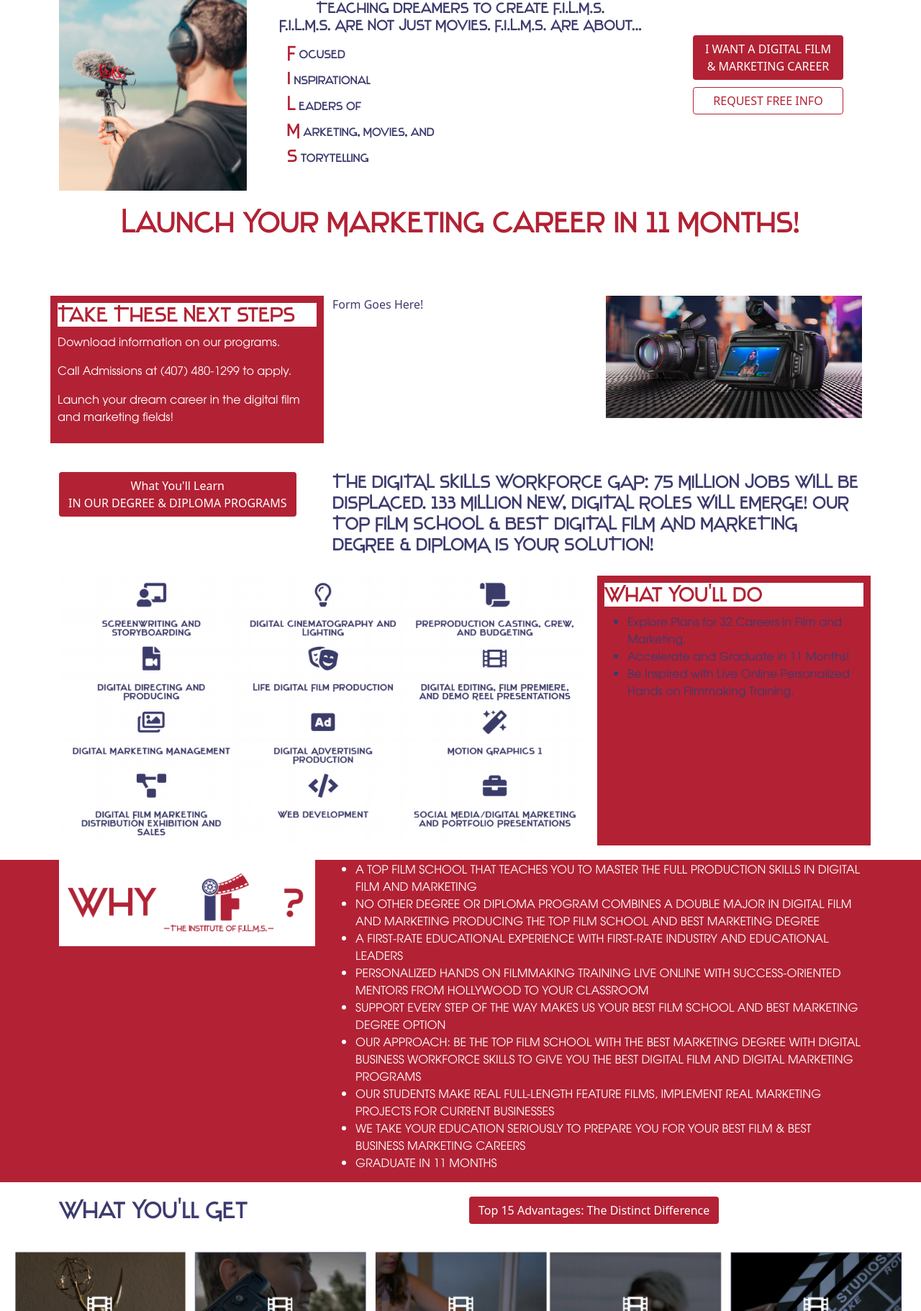
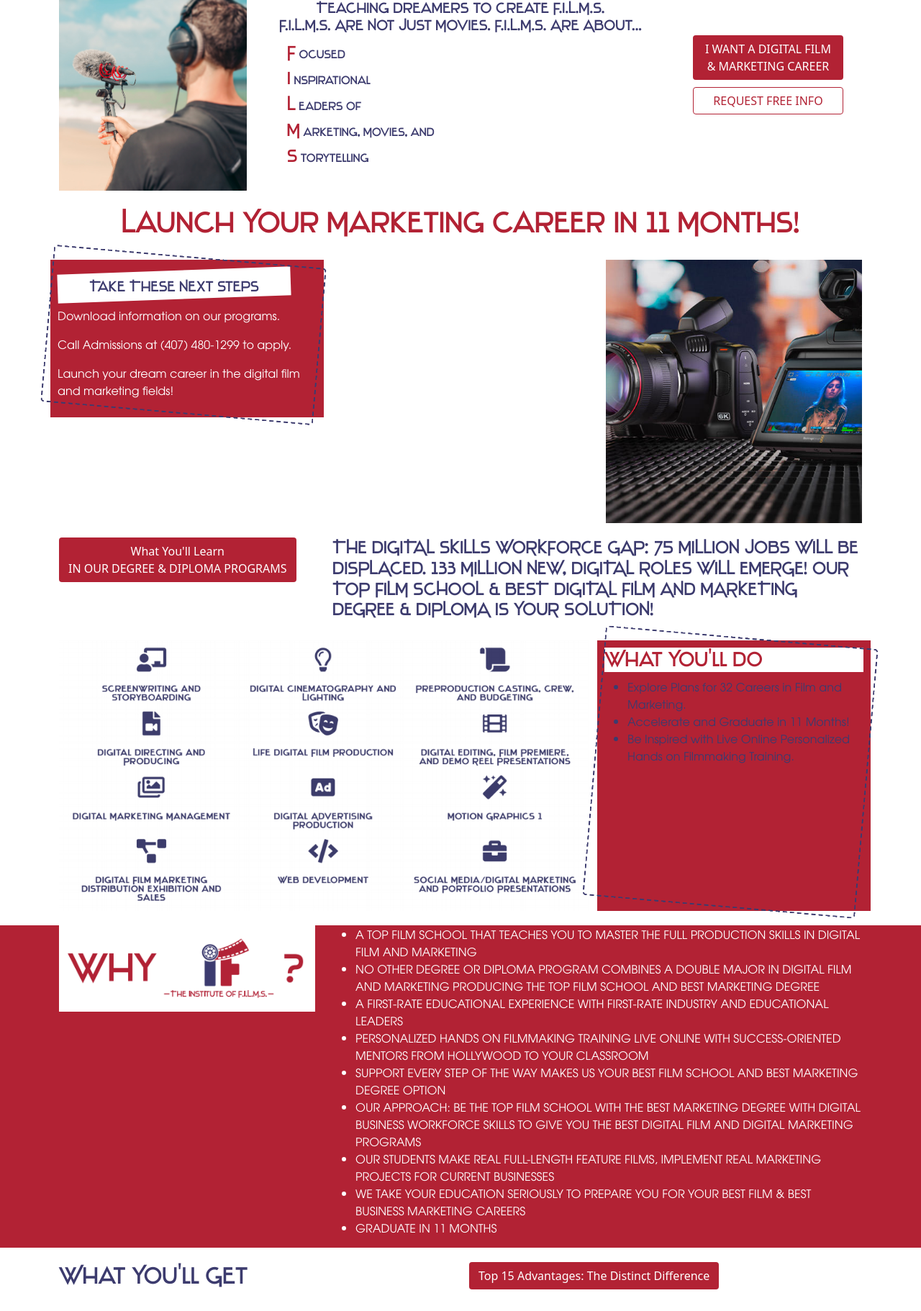
Before and after one commit to Orlandohmor84/tiof-landing-1, a PHP site: page / in a window 1280 px wide. Shown: the part 286-2108 px from the top of the page at 72% size. Run offline with PHP 8.4, Linux system fonts and the light colour scheme; some libraries are stand-ins or nearby versions.

Commit message:
Next Steps Section.

```diff
--- a/src/assets/styles/base.css
+++ b/src/assets/styles/base.css
@@ -56,6 +56,20 @@ img {
     background-color: #b22234;
     padding: 10px;
     color: #fff;
+    position: relative;
+}
+.red-callout::after {
+    content: '';
+    display: block;
+    position: absolute;
+    top: -5px;
+    left: -5px;
+    width: 100%;
+    height: 100%;
+    border: 2px dashed #3c3b6e;
+    border-radius: 5px;
+    -ms-transform: rotate(5deg); /* IE 9 */
+    transform: rotate( 5deg);
 }
 .red-callout p {
     color: #fff;
@@ -74,6 +88,31 @@ img {
 }
 .row-red li {
     color:#fff;
+}
+.transform-bg {
+    width: 90%;
+    height: 40px;
+    background-color: #fff;
+    -ms-transform: rotate(-2deg); /* IE 9 */
+    transform: rotate(-2deg);
+    margin-top: 5px;
+    margin-bottom: 10px;
+    padding-top: 10px;
+}
+.transform-bg h3 {
+    -ms-transform: rotate(2deg); /* IE 9 */
+    transform: rotate(2deg);
+    font-size: 1.25rem;
+}
+@media screen and (min-width:768px) {
+    .transform-bg {
+        height: 70px;
+    }
+}
+@media screen and (min-width:992px) {
+    .transform-bg {
+        height: 40px;
+    }
 }
 
 /*----- End Global Styles -----*/
@@ -162,3 +201,11 @@ header a:hover,header a:active {
     }
 }
 /*----- End Intro Section -----*/
+
+/*----- Start Next Steps Section -----*/
+#next-steps .red-callout h3 {
+    color: #3c3b6e;
+    text-align: center;
+    background-color: transparent;
+}
+/*----- End Next Steps Section -----*/
--- a/src/index.html
+++ b/src/index.html
@@ -57,22 +57,24 @@
             </div><!-- /.row -->
 
             <!-- Next Steps Row -->
-            <div class="row" id="intro">
-                <div class="col-xs-12 col-sm-4">
+            <div class="row" id="next-steps">
+                <div class="col-xs-12 col-md-4">
                     <div class="row">
                         <div class="col-xs-12 red-callout">
-                            <h3>Take These Next Steps</h3>
+                            <div class="transform-bg">
+                                <h3>Take These Next Steps</h3>
+                            </div>
                             <p>Download information on our programs.</p>
                             <p>Call Admissions at (407) 480-1299 to apply.</p>
                             <p>Launch your dream career in the digital film and marketing fields!</p>
                         </div>
                     </div>
                 </div>
-                <div class="col-xs-12 col-sm-4">
-                    Form Goes Here!
+                <div class="col-xs-12 col-md-4">
+                    <div class="klaviyo-form-WPn4T4"></div>
                 </div>
-                <div class="col-xs-12 col-sm-4">
-                    <img alt="6k camrea" src="assets\img\hero-lg.jpg">
+                <div class="col-xs-12 col-md-4">
+                    <img alt="6k camrea" src="assets\img\hero-lg-cropped.jpg">
                 </div>
             </div><!-- /.row -->
 
@@ -190,5 +192,6 @@
 
 
     <script src="https://cdn.jsdelivr.net/npm/bootstrap@5.0.1/dist/js/bootstrap.bundle.min.js" integrity="sha384-gtEjrD/SeCtmISkJkNUaaKMoLD0//ElJ19smozuHV6z3Iehds+3Ulb9Bn9Plx0x4" crossorigin="anonymous"></script>
+    <script type="text/javascript" async src="https://static.klaviyo.com/onsite/js/klaviyo.js?company_id=UjRsfE"></script>
 </body>
 </html>
```
Also changed, not shown: src/assets/img/hero-lg-cropped.jpg (added).
